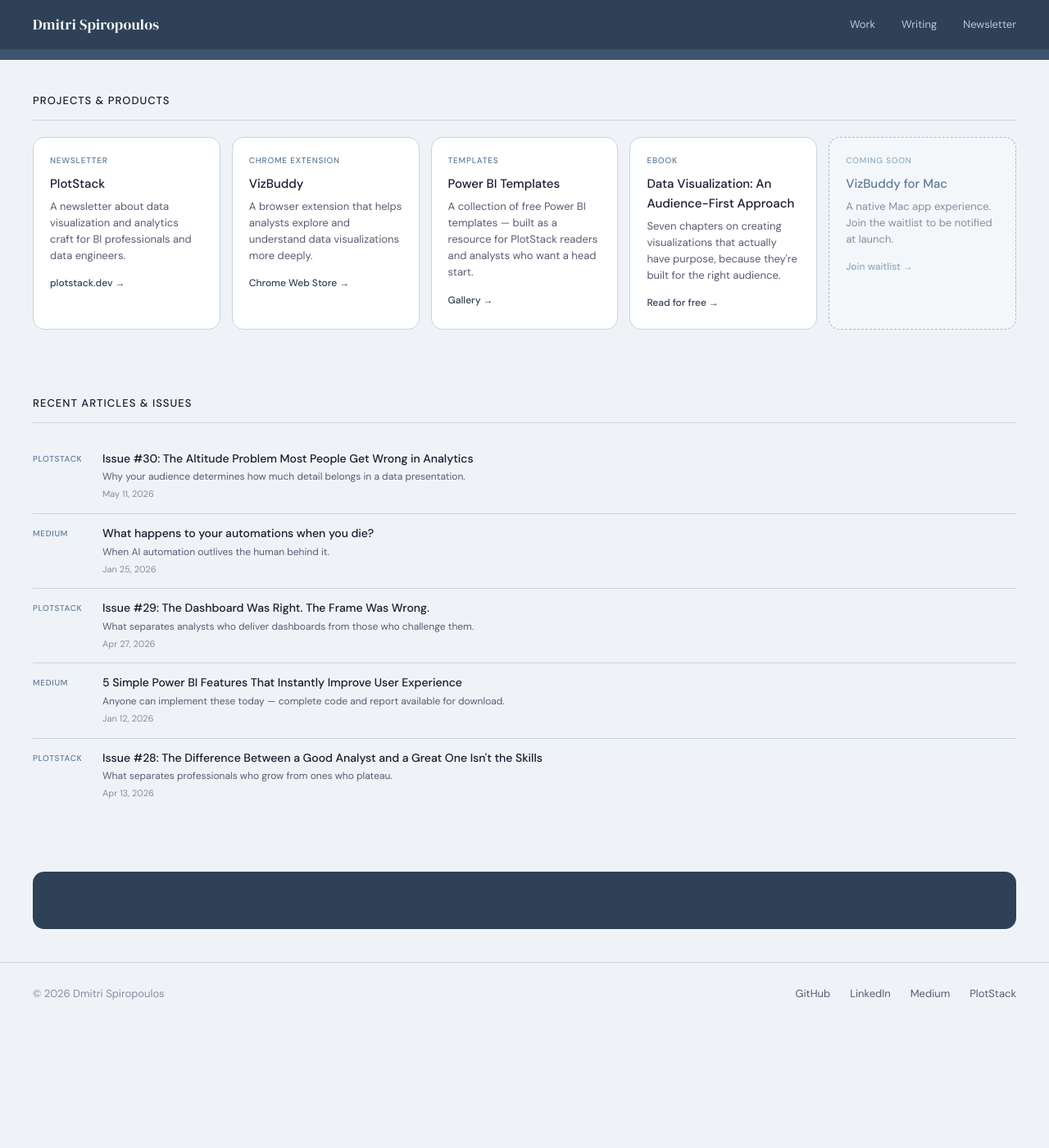
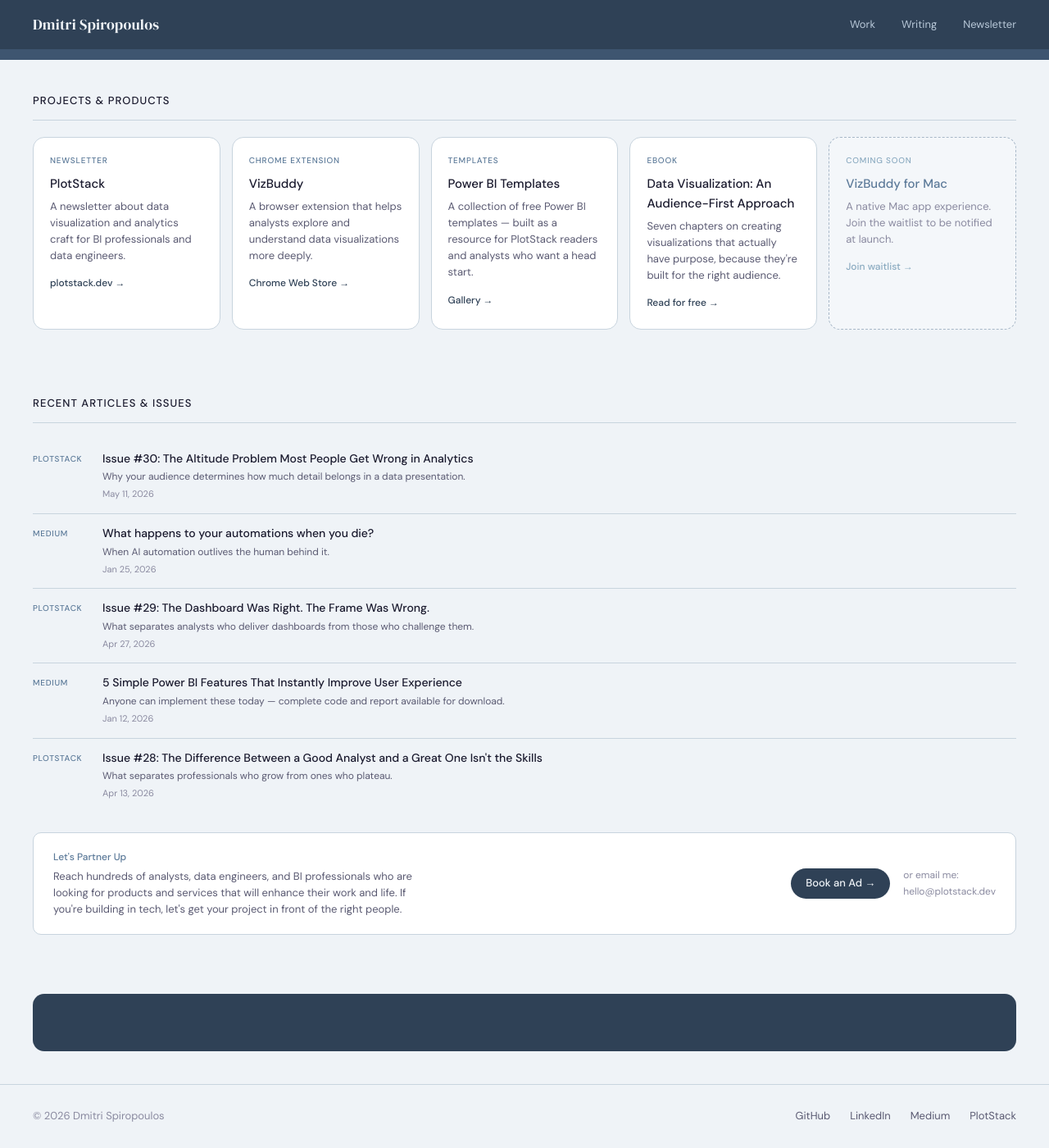
Before and after one commit to Djonathon/Djonathon.github.io, a Jekyll site: the page built from index.html, in a window 1280 px wide and 1400 px high, scrolled down 654 px. Shown: the whole window at 82% size. Built offline with Jekyll 4.4.1, drawn with Linux system fonts in a browser that asks for light colours; before the commit the page ends 1905 px from its top, so only the background shows below that.

Commit message:
Add sponsor card to writing section and misc polish
- Add advertise/collaborate card below writing list linking to Passionfroot
- Bump CSS cache version to v3

Co-Authored-By: Claude Sonnet 4.6 <noreply@anthropic.com>

```diff
--- a/_layouts/default.html
+++ b/_layouts/default.html
@@ -10,7 +10,7 @@
   <meta property="og:description" content="Data Engineer & Analytics Professional, newsletter creator, and builder of tools for analysts." />
   <meta property="og:type" content="website" />
   <meta property="og:url" content="https://dmitrispiro.com" />
-  <link rel="stylesheet" href="{{ '/assets/css/main.css' | relative_url }}?v=2" />
+  <link rel="stylesheet" href="{{ '/assets/css/main.css' | relative_url }}?v=3" />
   <link rel="preconnect" href="https://fonts.googleapis.com" />
   <link rel="preconnect" href="https://fonts.gstatic.com" crossorigin />
 </head>
--- a/assets/css/main.css
+++ b/assets/css/main.css
@@ -388,6 +388,64 @@ a { color: inherit; text-decoration: none; }
   margin-top: 4px;
 }
 
+/* SPONSOR */
+.sponsor-card {
+  display: flex;
+  align-items: center;
+  justify-content: space-between;
+  gap: 2rem;
+  margin-top: 1.5rem;
+  padding: 1.25rem 1.5rem;
+  background: var(--bg-card);
+  border: 0.5px solid var(--border);
+  border-radius: var(--radius-md);
+  flex-wrap: wrap;
+}
+
+.sponsor-label {
+  font-size: 12px;
+  font-weight: 500;
+  color: var(--slate-light);
+  margin-bottom: 4px;
+}
+
+.sponsor-desc {
+  font-size: 13px;
+  color: var(--text-secondary);
+  line-height: 1.55;
+  max-width: 460px;
+}
+
+.sponsor-card-right {
+  display: flex;
+  align-items: center;
+  gap: 16px;
+  flex-shrink: 0;
+  flex-wrap: wrap;
+}
+
+.sponsor-btn-primary {
+  font-size: 13px;
+  font-weight: 500;
+  color: var(--bg);
+  background: var(--slate-deep);
+  padding: 8px 18px;
+  border-radius: 20px;
+  white-space: nowrap;
+  transition: opacity 0.2s;
+}
+
+.sponsor-btn-primary:hover { opacity: 0.8; }
+
+.sponsor-btn-secondary {
+  font-size: 12px;
+  color: var(--text-muted);
+  white-space: nowrap;
+  transition: color 0.2s;
+}
+
+.sponsor-btn-secondary:hover { color: var(--slate-deep); }
+
 /* SUBSCRIBE */
 .subscribe-block {
   background: var(--slate-deep);
--- a/index.html
+++ b/index.html
@@ -154,6 +154,17 @@ layout: default
     </a>
 
   </div>
+
+  <div class="sponsor-card">
+    <div class="sponsor-card-left">
+      <p class="sponsor-label">Let's Partner Up</p>
+      <p class="sponsor-desc">Reach hundreds of analysts, data engineers, and BI professionals who are looking for products and services that will enhance their work and life. If you're building in tech, let's get your project in front of the right people.</p>
+    </div>
+    <div class="sponsor-card-right">
+      <a href="https://www.passionfroot.me/plotstack" target="_blank" rel="noopener" class="sponsor-btn-primary">Book an Ad →</a>
+      <a href="mailto:hello@plotstack.dev" class="sponsor-btn-secondary">or email me:<br>hello@plotstack.dev</a>
+    </div>
+  </div>
 </section>
 
 <script>
```
